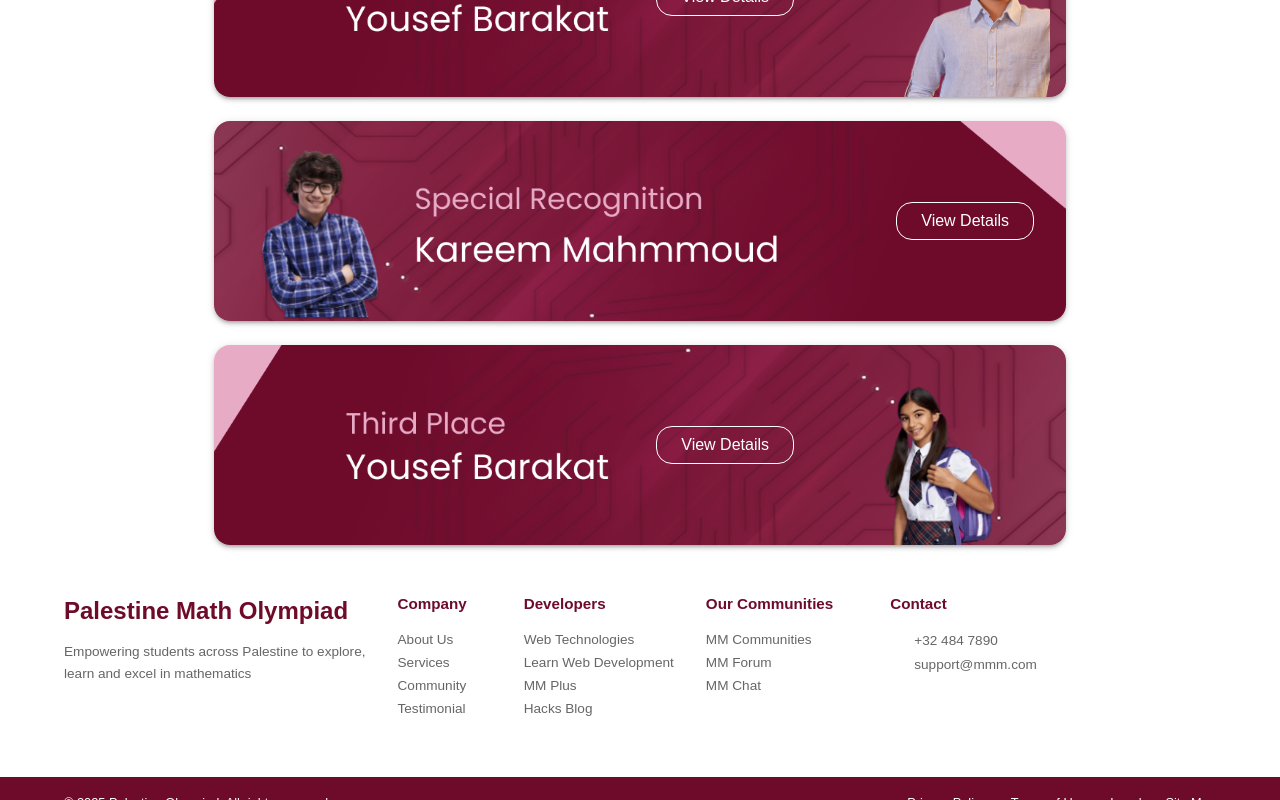
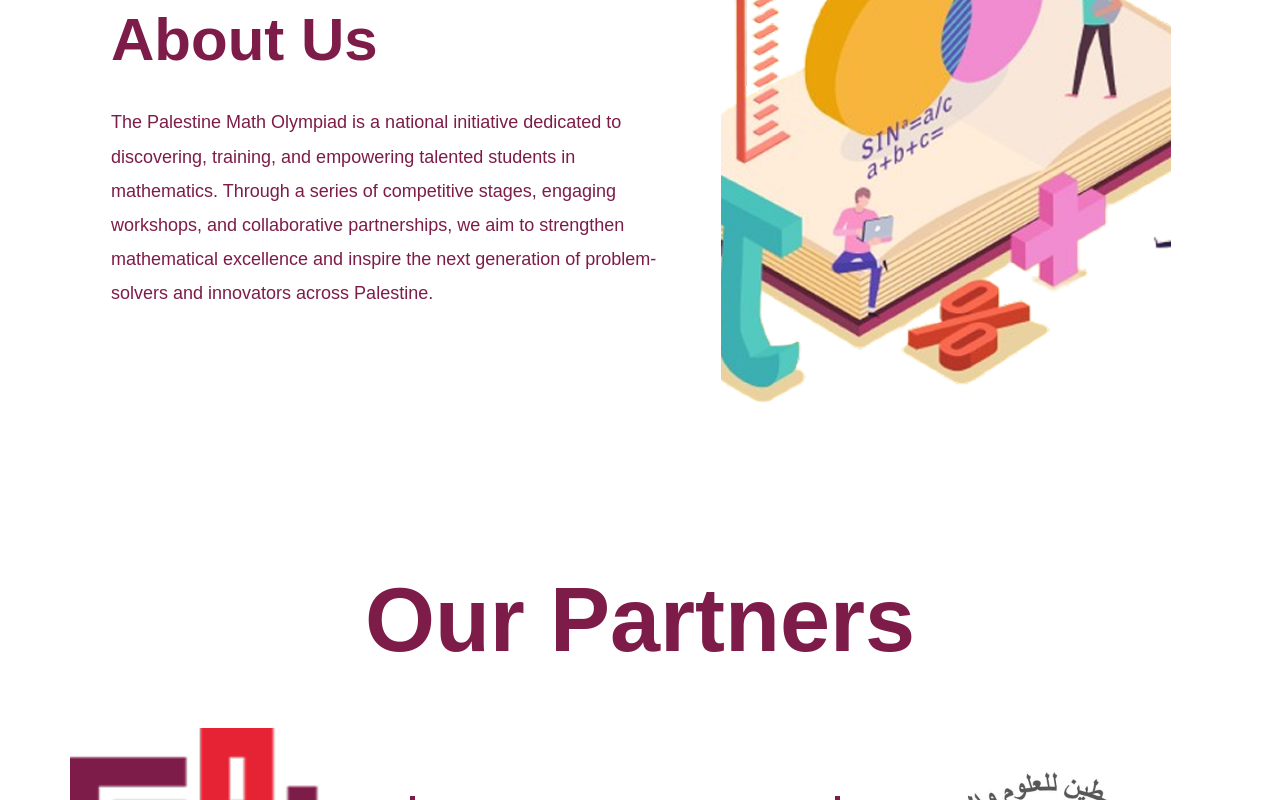
Before and after one commit to Graduation-Project-POM/FrontEnd-POM, a React (Vite) app: page / in a window 1280 px wide. Shown: the part 980-1780 px from the top of the page. Built offline with nearby package versions, Linux system fonts and the light colour scheme; some icons are missing; a web font is replaced by a local one.

Commit message:
Update App.tsx

```diff
--- a/src/App.tsx
+++ b/src/App.tsx
@@ -12,13 +12,14 @@ function App() {
     <>
     <Navbar />
     <Slider />
-    <Achievements />
-    <Footer />
+
     <BrowserRouter>
       <Routes>
         <Route path="/" element={<Home />} />
       </Routes>
     </BrowserRouter>
+    <Achievements />
+    <Footer />
     </>
   )
 }
```
